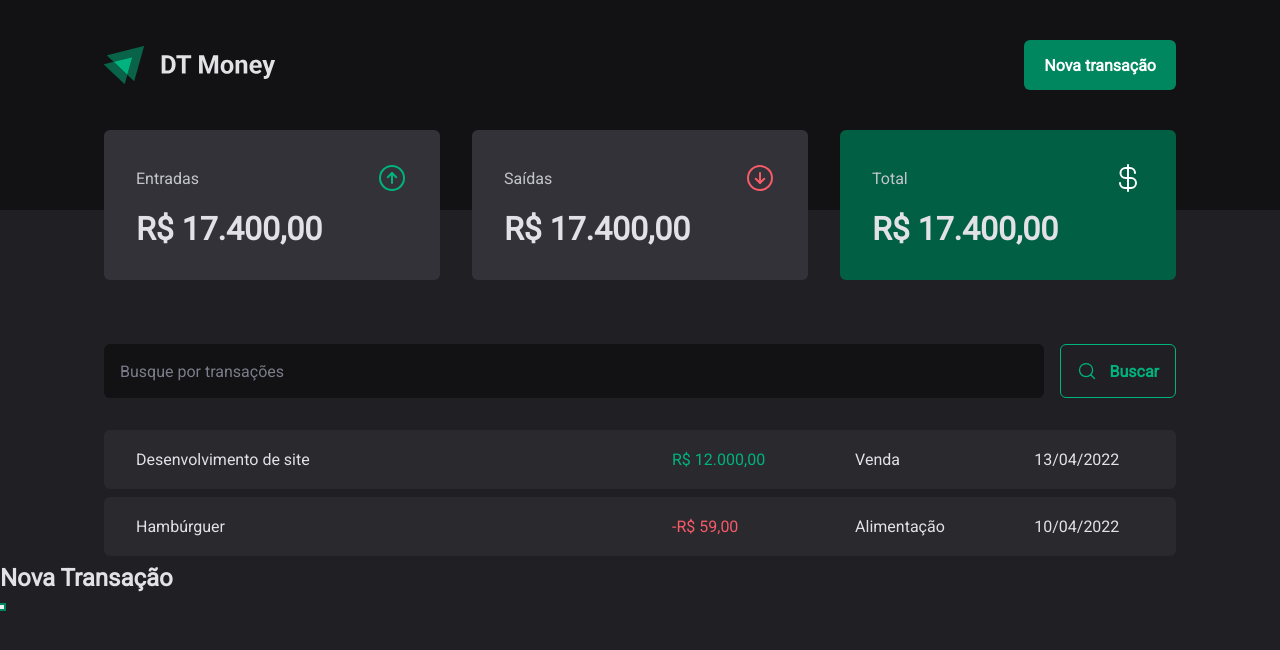
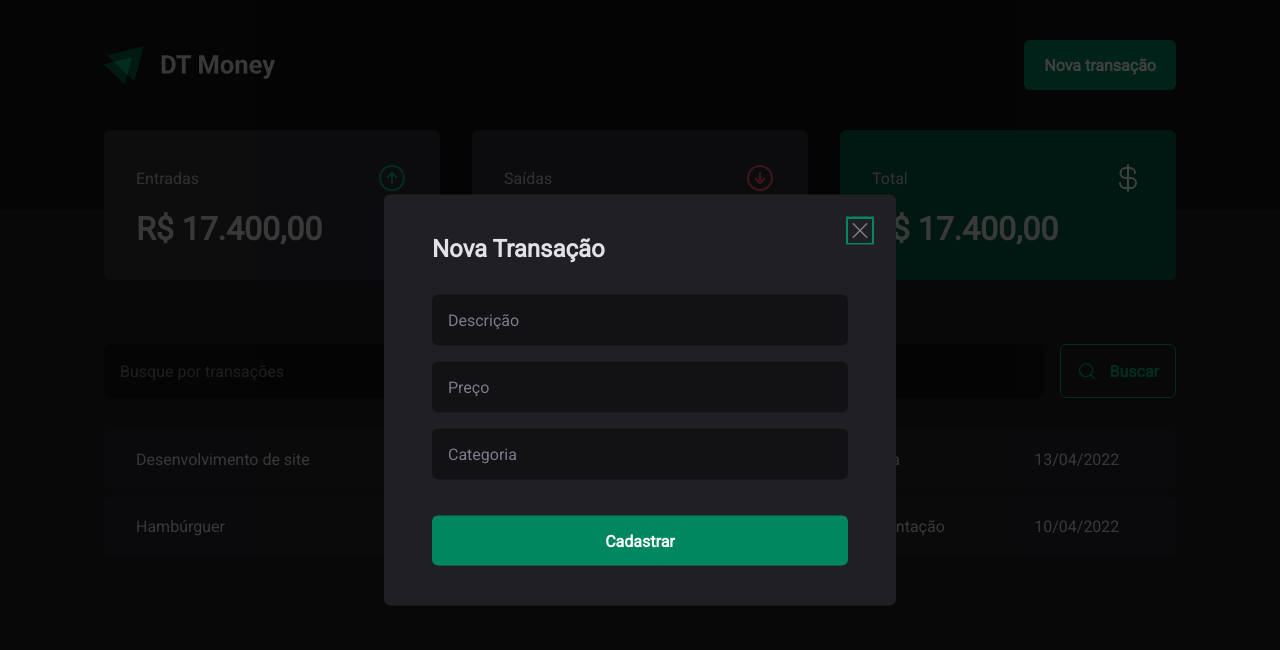
Before and after one commit to thayronFeitosa/DT-Money, a React (Vite) app: page / in a window 1280 px wide. Both pictures are taken after a click on the button "Nova transação". Shown: the top 650 px of the page. Built offline with nearby package versions, Linux system fonts and the light colour scheme.

Commit message:
Modal de nova transacao

```diff
--- a/src/components/Header/index.tsx
+++ b/src/components/Header/index.tsx
@@ -2,6 +2,7 @@ import { HeaderContainer, HeaderContent, NewTransactionButton } from "./styles";
 import * as Dialog from '@radix-ui/react-dialog';
 
 import logoImg from "../../assets/logo.svg";
+import { NewTransactionModal } from "../NewTransactionModal";
 
 export function Header() {
   return (
@@ -14,15 +15,7 @@ export function Header() {
           <NewTransactionButton>Nova transação</NewTransactionButton>
         </Dialog.Trigger>
 
-        <Dialog.Portal>
-          <Dialog.Overlay />
-
-          <Dialog.Content>
-            <Dialog.Title>Nova Transação</Dialog.Title>
-
-            <Dialog.Close />
-          </Dialog.Content>
-        </Dialog.Portal>
+        <NewTransactionModal />
       </Dialog.Root>
       </HeaderContent>
     </HeaderContainer>
--- /dev/null
+++ b/src/components/NewTransactionModal/index.tsx
@@ -0,0 +1,30 @@
+import * as Dialog from '@radix-ui/react-dialog';
+import { X } from "phosphor-react";
+
+import { CloseButton, Content, Overlay } from './styles';
+
+export function NewTransactionModal() {
+  return (
+    <Dialog.Portal>
+      <Overlay />
+
+      <Content>
+        <Dialog.Title>Nova Transação</Dialog.Title>
+
+        <CloseButton>
+          <X size={24} />
+        </CloseButton>
+
+        <form>
+          <input type="text" placeholder="Descrição" required />
+          <input type="number" placeholder="Preço" required />
+          <input type="text" placeholder="Categoria" required />
+
+          <button type="submit">
+            Cadastrar
+          </button>
+        </form>
+      </Content>
+    </Dialog.Portal>
+  );
+}
--- /dev/null
+++ b/src/components/NewTransactionModal/styles.ts
@@ -0,0 +1,70 @@
+import styled from "styled-components";
+import * as Dialog from '@radix-ui/react-dialog';
+
+export const Overlay = styled(Dialog.Overlay)`
+  position: fixed;
+  width: 100vw;
+  height: 100vh;
+  inset: 0;
+  background: rgba(0, 0, 0, 0.75);
+`;
+
+export const Content = styled(Dialog.Content)`
+  min-width: 32rem;
+  border-radius: 6px;
+  padding: 2.5rem 3rem;
+  background: ${props => props.theme["gray-800"]};
+
+  position: fixed;
+  top: 50%;
+  left: 50%;
+  transform: translate(-50%, -50%);
+
+  form {
+    margin-top: 2rem;
+
+    display: flex;
+    flex-direction: column;
+    gap: 1rem;
+
+    input {
+      border-radius: 6px;
+      border: 0;
+      background: ${props => props.theme["gray-900"]};
+      color: ${props => props.theme["gray-300"]};
+      padding: 1rem;
+
+      &::placeholder {
+        color: ${props => props.theme["gray-500"]};
+      }
+    }
+
+    button[type="submit"] {
+      height: 50px;
+      border: 0;
+      background: ${props => props.theme["green-500"]};
+      color: ${props => props.theme.white};
+      font-weight: bold;
+      padding: 0 1.25rem;
+      border-radius: 6px;
+      margin-top: 1.25rem;
+      cursor: pointer;
+
+      &:hover {
+        background: ${props => props.theme["green-700"]};
+        transition: background-color 0.2s;
+      }
+    }
+  }
+`;
+
+export const CloseButton = styled(Dialog.Close)`
+  position: absolute;
+  background: transparent;
+  border: 0;
+  top: 1.5rem;
+  right: 1.5rem;
+  line-height: 0;
+  cursor: pointer;
+  color: ${props => props.theme["gray-500"]};
+`;
```
